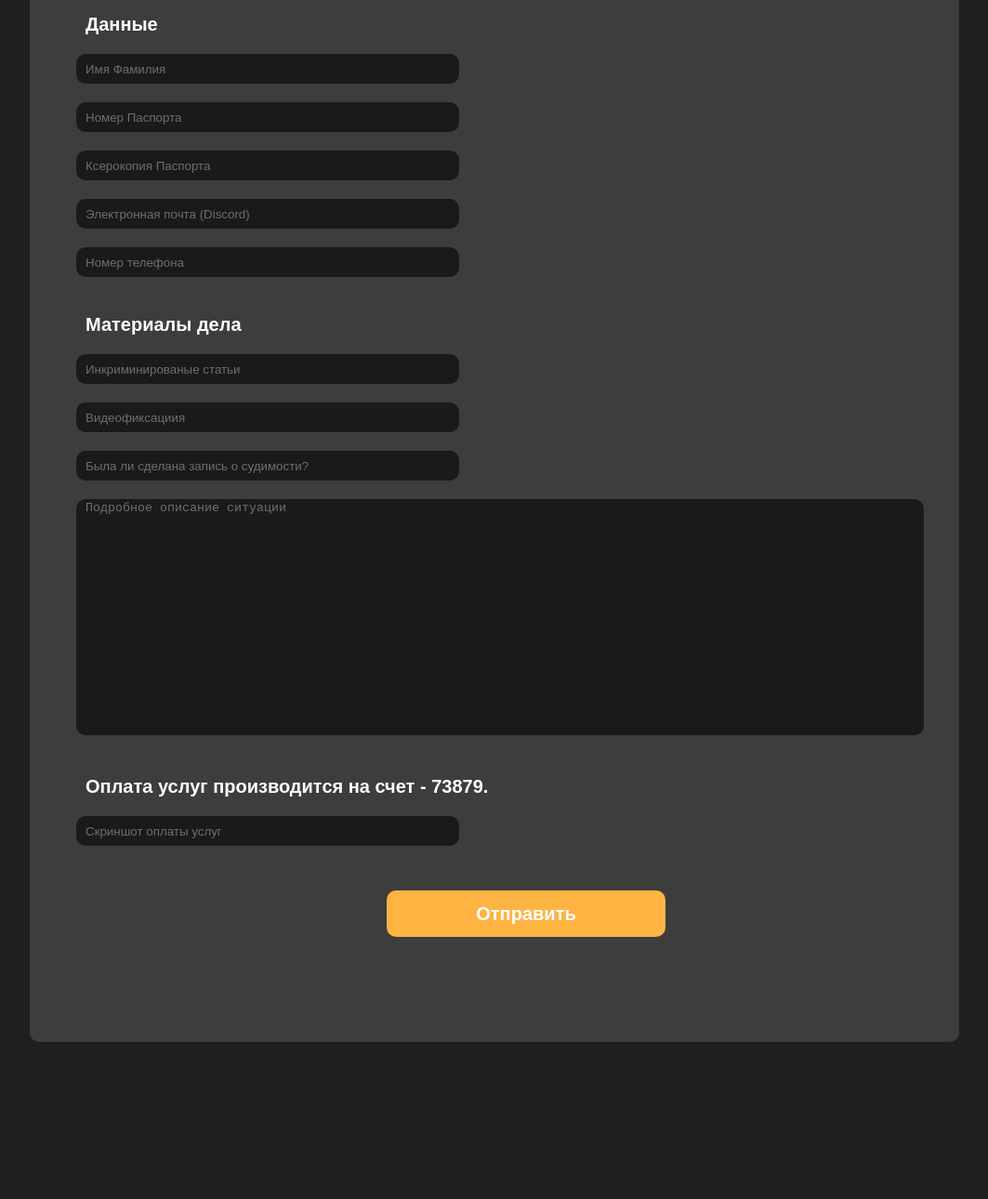
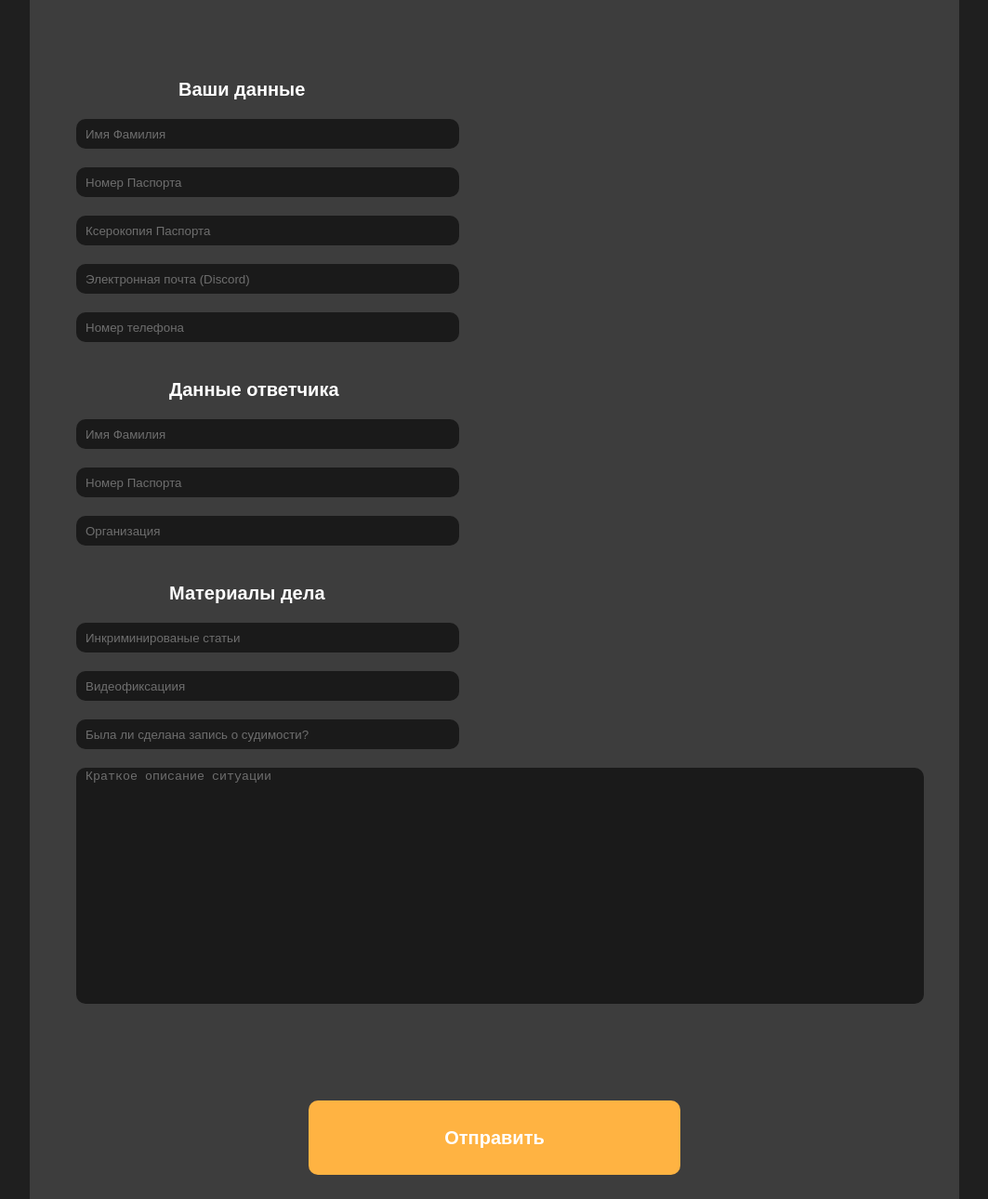
Before and after one commit to fijman/TheBarAssociation, a plain HTML site: page Bot.html in a window 1280 px wide. Shown: the part 479-1769 px from the top of the page at 93% size, without its empty margins (108-1171 px from the left). Before the commit the page ends 1600 px from the top, so only its background shows below. Drawn offline with Linux system fonts and the light colour scheme.

Commit message:
Add files via upload

```diff
--- a/Bot.html
+++ b/Bot.html
@@ -16,19 +16,21 @@
             искового заявления</span></h1>
 
         <form id="messageForm">
-            <h3>Данные</h3>
+            <h3>Ваши данные</h3>
             <input type="text" id="field1" class ="TEXT" placeholder="Имя Фамилия" required>
             <input type="text" id="field2" class ="TEXT" placeholder="Номер Паспорта" required>
             <input type="text" id="field3" class ="TEXT" placeholder="Ксерокопия Паспорта" required>
             <input type="text" id="field4" class ="TEXT" placeholder="Электронная почта (Discord)" required>
             <input type="text" id="field5" class ="TEXT" placeholder="Номер телефона" required>
+            <h2>Данные ответчика</h2>
+            <input type="text" id="field1" class ="TEXT" placeholder="Имя Фамилия" required>
+            <input type="text" id="field2" class ="TEXT" placeholder="Номер Паспорта" required>
+            <input type="text" id="field2" class ="TEXT" placeholder="Организация" required>
             <h2>Материалы дела</h2>
             <input type="text" id="field6" class ="TEXT" placeholder="Инкриминированые статьи" required>
             <input type="text" id="field7" class ="TEXT" placeholder="Видеофиксациия" required>
             <input type="text" id="field8" class ="TEXT" placeholder="Была ли сделана запись о судимости?" required>
-            <textarea type="text" id="field9" class ="TEXT" placeholder="Подробное описание ситуации"required></textarea>
-            <h2>Оплата услуг производится на счет - 73879. </h2>
-            <input type="text" id="field10" class ="TEXT" placeholder="Скриншот оплаты услуг" required>
+            <textarea type="text" id="field9" class ="TEXT" placeholder="Краткое описание ситуации"required></textarea>
         <button type="submit">Отправить</button>
         </form>
 
@@ -106,7 +108,7 @@
                 if (response.ok) {
 
 
-                    document.getElementById('messageForm').reset(); // Очищаем поля ввода
+
                 } else {
                     alert('Ошибка при отправке сообщения.');
                 }
--- a/style.css
+++ b/style.css
@@ -14,7 +14,7 @@ body {
     align-items: center;
    background-color: #3d3d3d;
    width: 1000px;
-   height: 1600px;
+   height: 100%;
    border-radius: 10px;
 
 
@@ -58,11 +58,11 @@ button {
     font-size: 20px;
     align-items: center;
     margin-right: 100px;
-    margin-left: -10vw;
+    margin-left: 30%;
     margin-top: 100px;
-    position: absolute;
-    width: 300px;
-    height: 50px;
+    margin-bottom: 70px;
+    width: 400px;
+    height: 80px;
     background-color: #ffb342;
     color: white;
     border: none;
@@ -83,7 +83,7 @@ img{
 
 }
 h1 {
-    margin-top: 50px;
+    margin-top: 100px;
     margin-left: 80px;
     align-items: center;
     font-size: 40px;
@@ -91,15 +91,17 @@ h1 {
 }
 
 h2 {
-    margin-left: 60px;
+    align-items: center;
+    margin-left: 150px;
    margin-top: 40px;
    font-size: 20px;
    color: rgb(255, 255, 255);
 }
 
 h3 {
-    margin-left: 60px;
-   margin-top: 80px;
+    align-items: center;
+    margin-left: 160px;
+   margin-top: 100px;
    font-size: 20px;
    color: rgb(255, 255, 255);
 }
```
